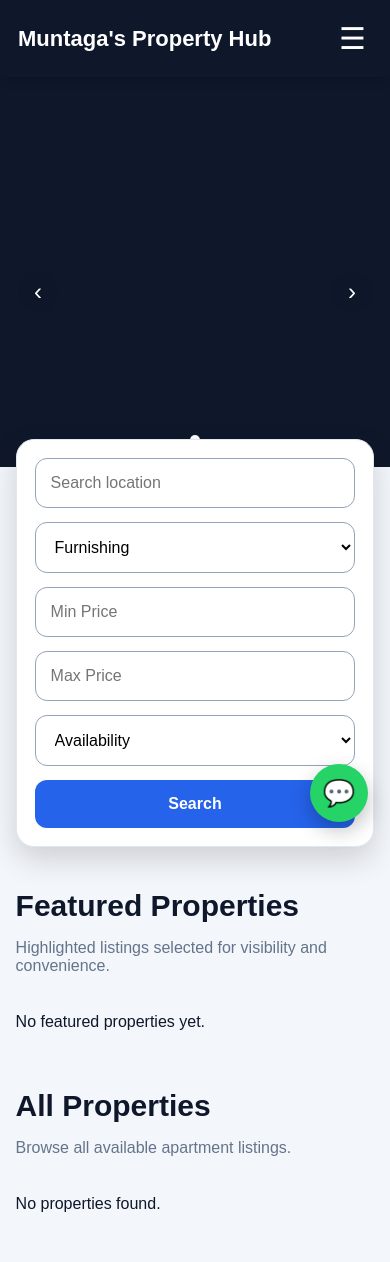
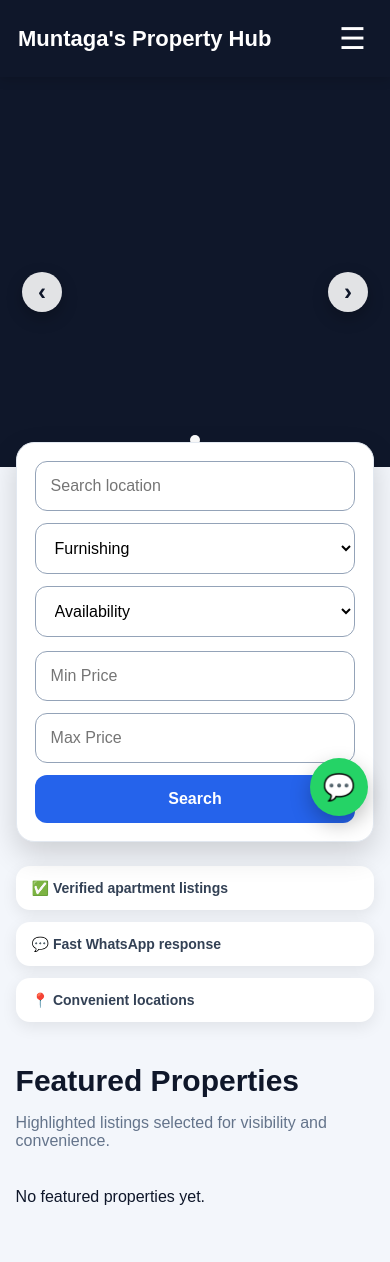
Before and after one commit to muntaga33/apartment-site, a Django app: page / in a window 390 px wide. Shown: the top 1262 px of the page. Run offline with Django 5.2, Linux system fonts and the light colour scheme; data that the repository does not hold is empty.

Commit message:
homepage refinement bundle

```diff
--- a/Templates/properties/apartment_list.html
+++ b/Templates/properties/apartment_list.html
@@ -133,19 +134,21 @@ left:0;
 right:0;
 display:flex;
 justify-content:space-between;
-padding:0 18px;
+padding:0 22px;
 z-index:5;
 }
 
 .slider-arrows button{
-background:rgba(15,23,42,0.7);
-color:white;
+background:rgba(255,255,255,0.88);
+color:#0f172a;
 border:none;
-width:44px;
-height:44px;
+width:46px;
+height:46px;
 border-radius:50%;
-font-size:26px;
+font-size:28px;
+font-weight:bold;
 cursor:pointer;
+box-shadow:0 6px 16px rgba(0,0,0,0.25);
 }
 
 .dots{
@@ -186,10 +189,19 @@ margin-top:-35px;
 position:relative;
 z-index:10;
 box-shadow:0 12px 30px rgba(0,0,0,0.16);
+border:1px solid #e2e8f0;
+}
+
+.filter-grid{
 display:grid;
-grid-template-columns:1.4fr 1fr 1fr 1fr 1fr;
+grid-template-columns:1.5fr 1fr 1fr;
 gap:14px;
-border:1px solid #e2e8f0;
+margin-bottom:14px;
+}
+
+.filter-grid.second{
+grid-template-columns:1fr 1fr 1fr;
+margin-bottom:0;
 }
 
 .filters input,
@@ -217,9 +229,27 @@ font-size:15px;
 background:#1d4ed8;
 }
 
+.trust-row{
+display:grid;
+grid-template-columns:repeat(auto-fit,minmax(180px,1fr));
+gap:12px;
+margin-top:24px;
+}
+
+.trust-card{
+background:white;
+padding:14px 16px;
+border-radius:14px;
+box-shadow:0 5px 16px rgba(0,0,0,0.08);
+font-weight:bold;
+font-size:14px;
+color:#334155;
+}
+
+/* SECTIONS */
 .section-title{
 font-size:32px;
-margin-top:48px;
+margin-top:52px;
 margin-bottom:6px;
 }
 
@@ -340,7 +370,7 @@ font-size:15px;
 
 .float-wa{
 position:fixed;
-bottom:22px;
+bottom:28px;
 right:22px;
 background:#25D366;
 color:white;
@@ -409,9 +439,14 @@ font-size:24px;
 }
 
 .filters{
+margin-top:-25px;
+padding:18px;
+}
+
+.filter-grid,
+.filter-grid.second{
 grid-template-columns:1fr;
-margin-top:-28px;
-padding:18px;
+gap:12px;
 }
 
 .filters input,
@@ -419,6 +454,10 @@ padding:18px;
 .filters button{
 font-size:16px;
 padding:15px;
+}
+
+.trust-row{
+grid-template-columns:1fr;
 }
 
 .section-title{
@@ -543,6 +554,7 @@ height:250px;
 
 <form method="get" class="filters">
 
+<div class="filter-grid">
 <input type="text" name="q" placeholder="Search location" value="{{ query }}">
 
 <select name="furnished">
@@ -551,18 +563,25 @@ height:250px;
 <option value="unfurnished" {% if furnished == "unfurnished" %}selected{% endif %}>Unfurnished</option>
 </select>
 
-<input type="number" name="min" placeholder="Min Price" value="{{ min_price }}">
-
-<input type="number" name="max" placeholder="Max Price" value="{{ max_price }}">
-
 <select name="available">
 <option value="">Availability</option>
 <option value="yes" {% if available_only == "yes" %}selected{% endif %}>Available Only</option>
 </select>
+</div>
 
+<div class="filter-grid second">
+<input type="number" name="min" placeholder="Min Price" value="{{ min_price }}">
+<input type="number" name="max" placeholder="Max Price" value="{{ max_price }}">
 <button type="submit">Search</button>
+</div>
 
 </form>
+
+<div class="trust-row">
+<div class="trust-card">✅ Verified apartment listings</div>
+<div class="trust-card">💬 Fast WhatsApp response</div>
+<div class="trust-card">📍 Convenient locations</div>
+</div>
 
 <h2 class="section-title">Featured Properties</h2>
 <p class="section-subtitle">Highlighted listings selected for visibility and convenience.</p>
```
Also changed, not shown: other parts of Templates/properties/apartment_list.html (+11 -39 lines).
